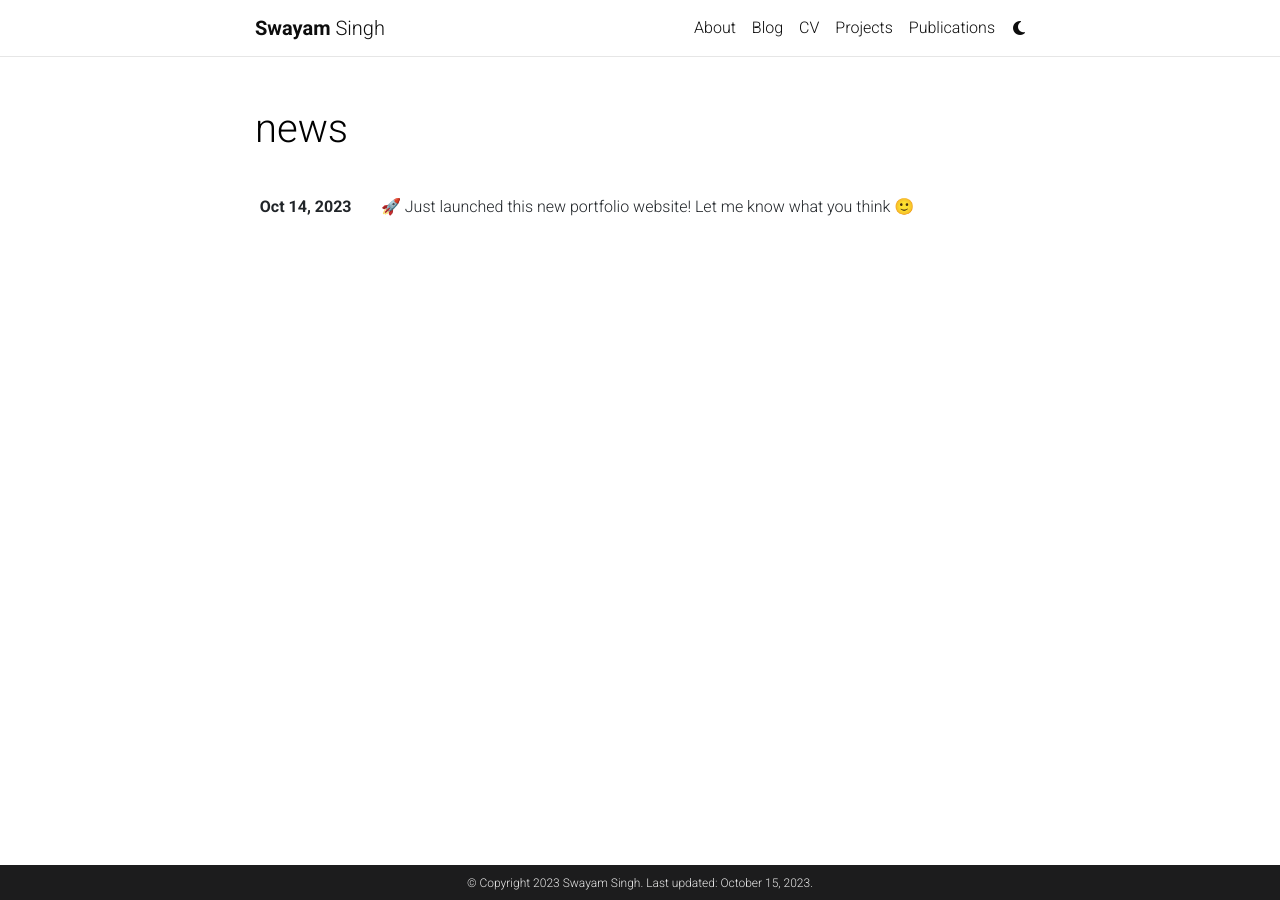
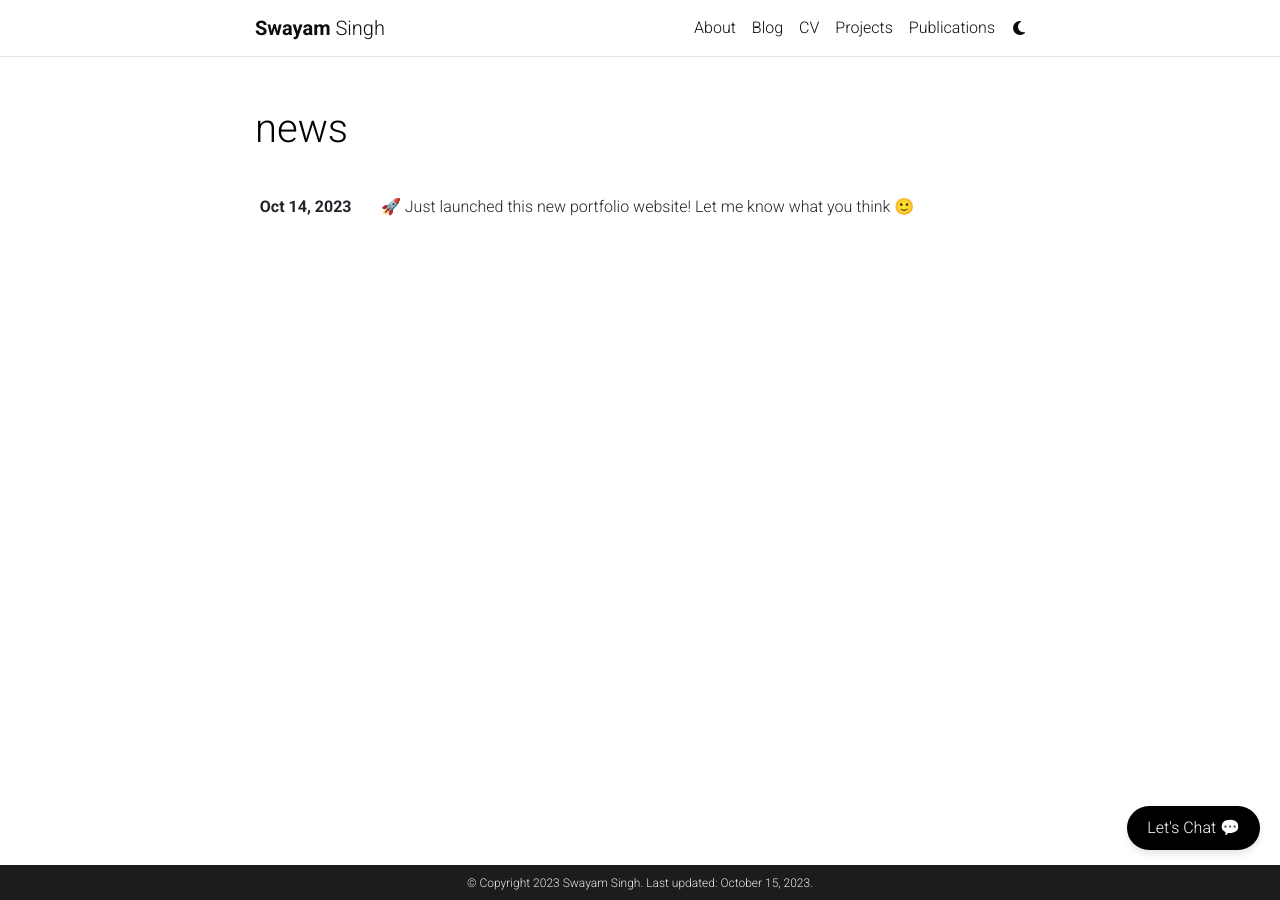
Before and after one commit to SwayamInSync/SwayamInSync.github.io, a Jekyll site: the page built from news.html, in a window 1280 px wide. Built offline with Jekyll 4.4.1, drawn with Linux system fonts in a browser that asks for light colours; full-size pictures stand in for the smaller copies a plugin makes; comment, search, counter and statistics services are not loaded; a style sheet for code colours, icons or effects is not loaded; some of the changed text lies outside the part shown.

Commit message:
Integrated "contact me"

```diff
--- a/_layouts/about.html
+++ b/_layouts/about.html
@@ -77,5 +77,4 @@
             </div>
           {%- endif %}
         </article>
-
-</div>
+      </div>
--- a/_layouts/default.html
+++ b/_layouts/default.html
@@ -46,6 +46,41 @@
       {% endif %}
     </div>
 
+            <!-- Contact Button -->
+<div id="contactBtn" onclick="toggleForm()">
+  Let's Chat 💬
+</div>
+
+<!-- Contact Form -->
+<div id="contactForm">
+  <div class="formHeader">
+    <h2>Have a thought? Let's chat!</h2>
+    <button onclick="toggleForm()" class="closeBtn">x</button>
+  </div>
+  <form action="https://formspree.io/f/mdorylbw" method="post">
+    <label for="email">Email</label>
+    <input type="email" id="email" name="email" placeholder="Enter your email">
+
+    <label for="message">Message</label>
+    <textarea id="message" name="message" placeholder="Enter your message"></textarea>
+
+    <input type="submit" value="SEND">
+  </form>
+</div>
+
+
+<script>
+  function toggleForm() {
+  const form = document.getElementById('contactForm');
+  if (form.style.transform === 'translateY(0%)') {
+    form.style.transform = 'translateY(100%)';
+  } else {
+    form.style.transform = 'translateY(0%)';
+  }
+}
+
+</script>
+
     <!-- Footer -->
     {%- include footer.html %}
 
--- a/assets/css/main.scss
+++ b/assets/css/main.scss
@@ -18,3 +18,124 @@
   "font-awesome/solid",
   "font-awesome/regular"
 ;
+
+
+/* General styles */
+#contactBtn {
+  position: fixed;
+  bottom: 50px;
+  right: 20px;
+  cursor: pointer;
+  padding: 10px 20px;
+  border-radius: 30px;
+  font-size: 16px;
+  transition: background-color 0.3s;
+  background: var(--btn-bg);
+  box-shadow: 0 4px 6px rgba(0, 0, 0, 0.1);
+  color: var(--text-color);
+}
+
+#contactForm {
+  position: fixed;
+  bottom: 0px;
+  right: 0px;
+  width: 280px;
+  transform: translateY(100%);
+  transition: transform 0.3s;
+  background: var(--form-bg);
+  border-radius: 10px;
+  padding: 20px;
+  box-shadow: 0 4px 6px rgba(0, 0, 0, 0.1);
+}
+
+.formHeader {
+  display: flex;
+  justify-content: space-between;
+  align-items: center;
+  margin-bottom: 15px;
+}
+
+.formHeader h2 {
+  margin: 0;
+  font-size: 18px;
+}
+
+.closeBtn {
+  cursor: pointer;
+  background: none;
+  border: none;
+  font-size: 20px;
+  line-height: 1;
+}
+
+label {
+  display: block;
+  margin-bottom: 5px;
+  font-size: 14px;
+}
+
+input, textarea {
+  width: 100%;
+  padding: 10px;
+  margin-bottom: 10px;
+  border: 1px solid #ccc;
+  border-radius: 5px;
+  font-size: 14px;
+}
+
+input[type="submit"] {
+  background: var(--btn-bg);
+  color: var(--text-color);
+  border: none;
+  cursor: pointer;
+  padding: 10px 20px;
+  border-radius: 5px;
+  font-size: 16px;
+  transition: background-color 0.3s;
+}
+
+input[type="submit"]:hover {
+  background: #555;
+}
+
+/* Dark mode styles */
+// body.dark-mode #contactBtn {
+//   background-color: #333;
+//   color: black;
+// }
+
+// body.dark-mode #contactForm {
+//   background-color: #333;
+//   color: #fff;
+// }
+
+// body.dark-mode input, body.dark-mode textarea {
+//   background: #555;
+//   color: #fff;
+//   border: 1px solid #444;
+// }
+
+// body.dark-mode input[type="submit"] {
+//   background: white;
+//   color: #333;
+// }
+
+body.dark-mode input[type="submit"]:hover {
+  background: #ddd;
+}
+
+:root {
+  --form-bg: #f8f8f8;
+  --text-color: white;
+  --input-border: #cccccc;
+  --btn-bg: black;
+  --btn-hover-bg: #45a049;
+}
+
+[data-theme="dark"] {
+  --form-bg: #333333;
+  --text-color: black;
+  --input-border: #666666;
+  --btn-bg: white;
+  --btn-hover-bg: #246B24;
+}
```
